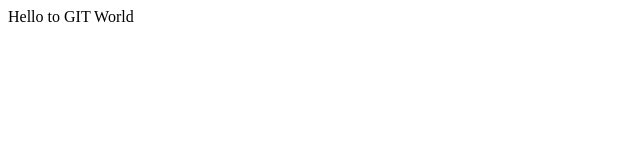
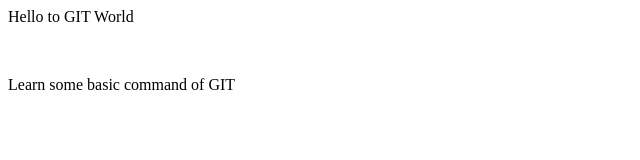
Before and after one commit to Abshar-DEV-World/Test-Repo, a plain HTML site: page index.html in a window 1280 px wide. Shown: the whole page, without its empty margins (0-640 px from the left). Drawn offline with Linux system fonts and the light colour scheme.

Commit message:
added few more lines in paragraph

```diff
--- a/index.html
+++ b/index.html
@@ -1 +1,3 @@
 <p> Hello to GIT World</p>
+<br>
+<p> Learn some basic command of GIT</p>
```
